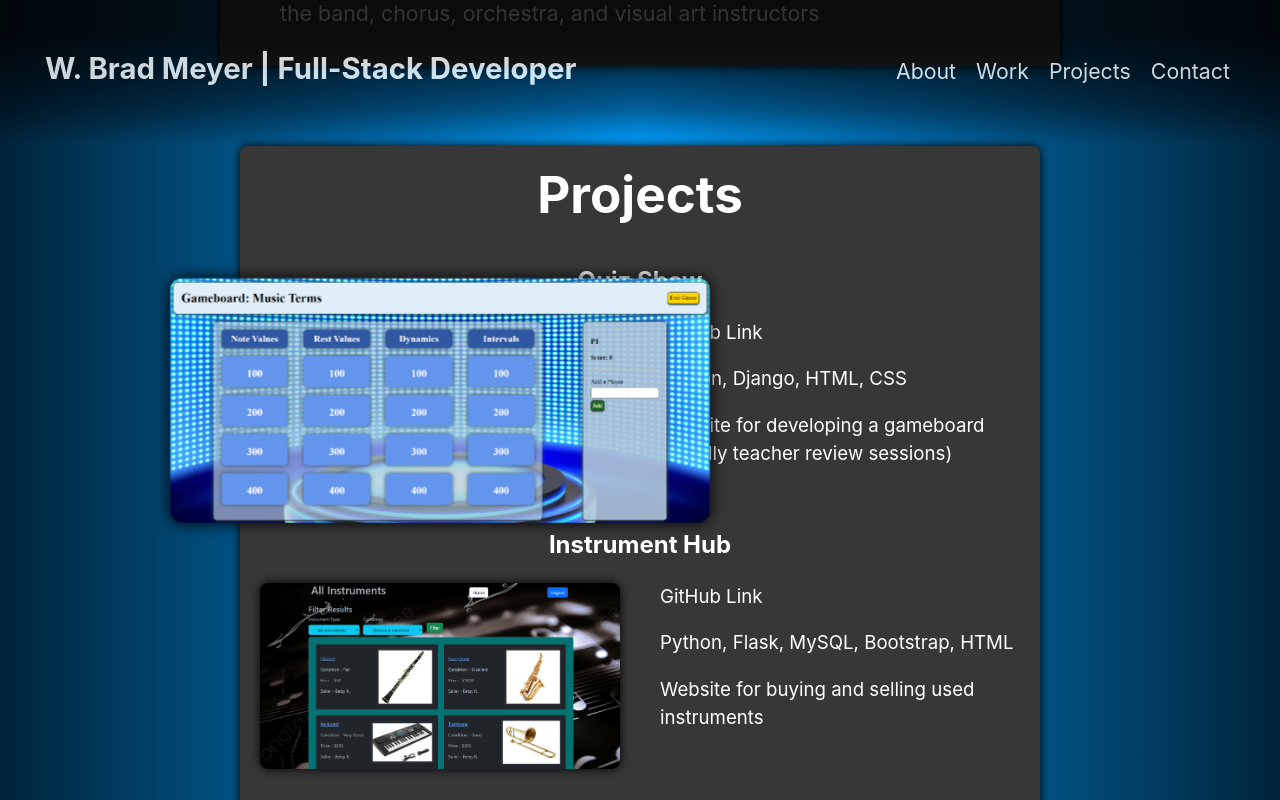
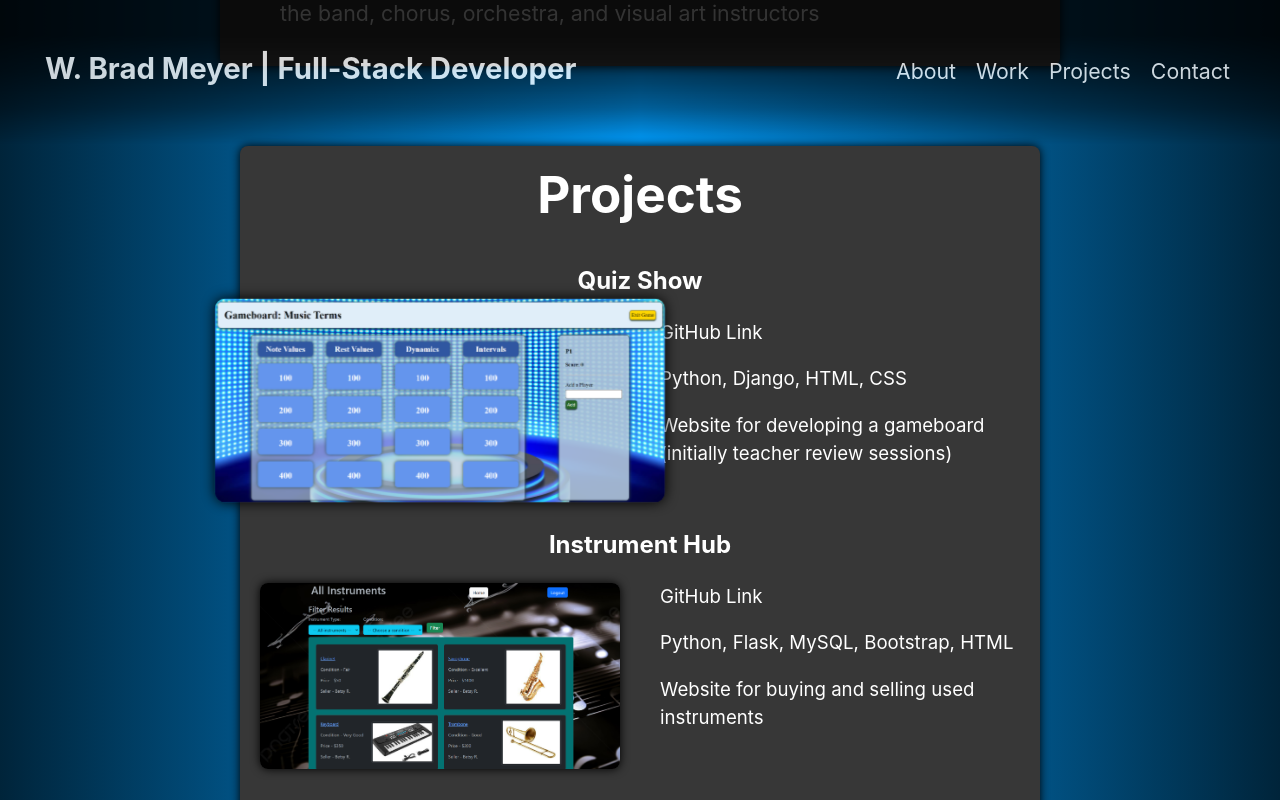
Before and after one commit to Wbradmeyer/vitePortfolio, a Vue app: page / in a window 1280 px wide. In both pictures the pointer is over the picture 440 px from the left and 1674 px from the top of the page. Shown: the part 1274-2074 px from the top of the page. Built offline with nearby package versions, Linux system fonts and the light colour scheme.

Commit message:
transform smaller

```diff
--- a/src/components/Projects.vue
+++ b/src/components/Projects.vue
@@ -73,7 +73,7 @@
     }
 
     .project.pic:hover {
-        transform: scale(1.5);
+        transform: scale(1.25);
     }
 
     a, p {
```
